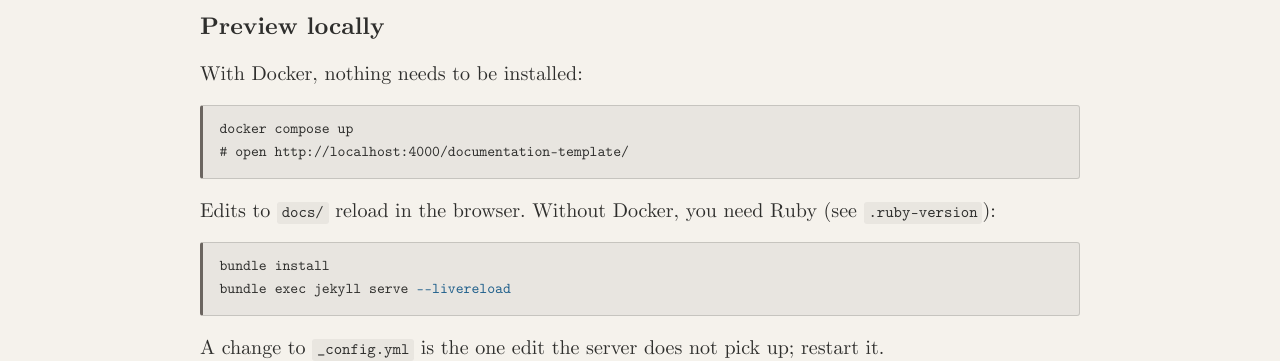
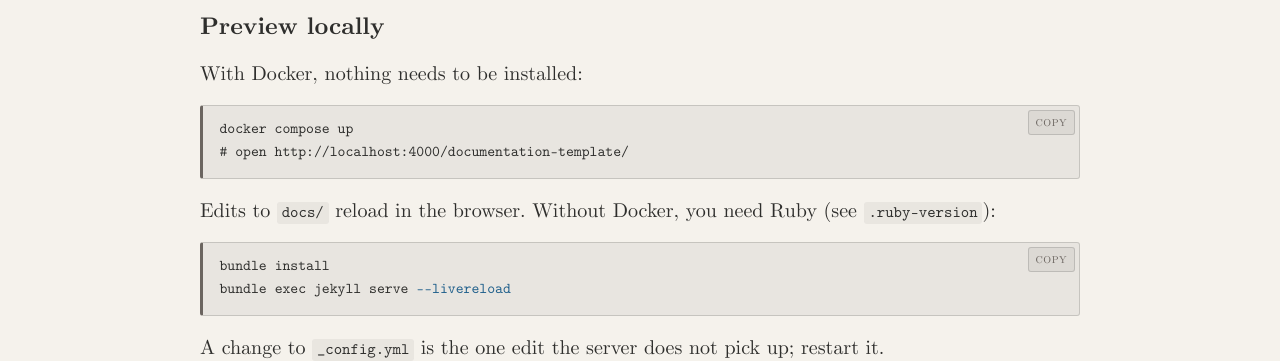
Before and after one commit to incebellipipo/lecture-note-template, a Jekyll site: the page built from docs/00-getting-started.md, in a window 1280 px wide. Shown: the part 970-1331 px from the top of the page. Built offline with Jekyll 4.4.1, drawn with Linux system fonts in a browser that asks for light colours; some web fonts are replaced; our own code applies the rules of GitHub Pages for plain Markdown files.

Commit message:
feat: add copy button

```diff
--- a/_layouts/doc.html
+++ b/_layouts/doc.html
@@ -69,6 +69,46 @@
             })();
         </script>
 
+        <script>
+            (function () {
+                document.querySelectorAll("article pre").forEach(function (pre) {
+                    if (pre.closest(".language-mermaid") || pre.querySelector("code.language-mermaid")) return;
+                    var wrap = document.createElement("div");
+                    wrap.className = "code-wrap";
+                    pre.parentNode.insertBefore(wrap, pre);
+                    wrap.appendChild(pre);
+                    var btn = document.createElement("button");
+                    btn.type = "button";
+                    btn.className = "code-copy";
+                    btn.textContent = "copy";
+                    btn.setAttribute("aria-label", "Copy code to clipboard");
+                    wrap.appendChild(btn);
+                    btn.addEventListener("click", function () {
+                        var text = pre.innerText;
+                        function done(ok) {
+                            btn.textContent = ok ? "copied" : "failed";
+                            btn.classList.add("copied");
+                            setTimeout(function () { btn.textContent = "copy"; btn.classList.remove("copied"); }, 1500);
+                        }
+                        if (navigator.clipboard && window.isSecureContext) {
+                            navigator.clipboard.writeText(text).then(function () { done(true); }, function () { done(false); });
+                        } else {
+                            var ta = document.createElement("textarea");
+                            ta.value = text;
+                            ta.style.position = "fixed";
+                            ta.style.opacity = "0";
+                            document.body.appendChild(ta);
+                            ta.select();
+                            var ok = false;
+                            try { ok = document.execCommand("copy"); } catch (e) {}
+                            document.body.removeChild(ta);
+                            done(ok);
+                        }
+                    });
+                });
+            })();
+        </script>
+
         {% include mermaid.html %}
     </body>
 
--- a/assets/css/_sass/docs.scss
+++ b/assets/css/_sass/docs.scss
@@ -61,6 +61,33 @@ article pre {
   line-height: 1.5;
   text-align: left;
 }
+.code-wrap {
+  position: relative;
+  .code-copy {
+    position: absolute;
+    top: 0.35em;
+    right: 0.35em;
+    padding: 0.1em 0.5em;
+    border: 1px solid var(--code-rule);
+    border-radius: 3px;
+    background: var(--code-bg);
+    color: var(--muted);
+    font: inherit;
+    font-size: 0.7em;
+    font-variant: small-caps;
+    letter-spacing: 0.04em;
+    cursor: pointer;
+    opacity: 0;
+    transition: opacity 0.15s;
+    &:hover { color: var(--link); }
+  }
+  &:hover .code-copy,
+  .code-copy:focus-visible,
+  .code-copy.copied { opacity: 1; }
+}
+@media (hover: none) {
+  .code-wrap .code-copy { opacity: 1; }
+}
 article pre code {
   font-size: 1em; // the size is set on <pre>
 }
```
